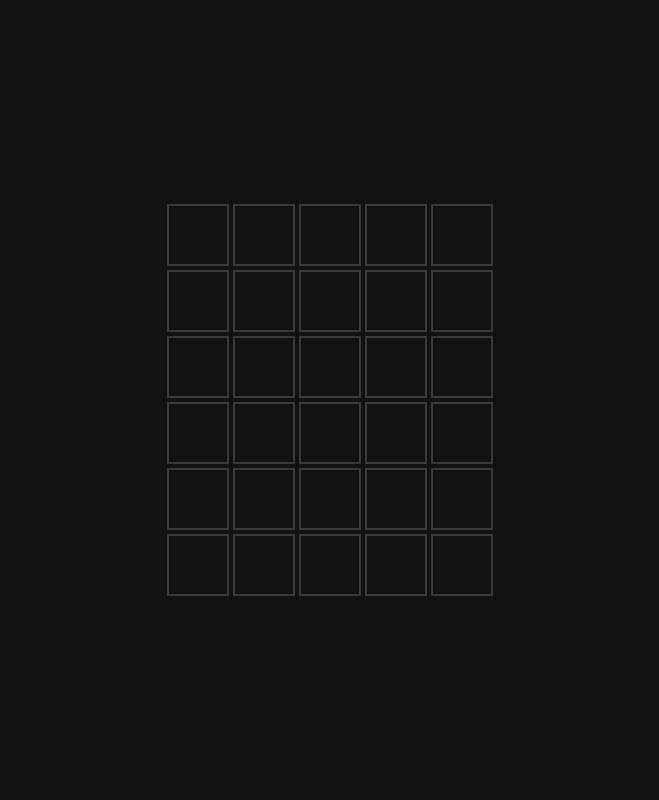
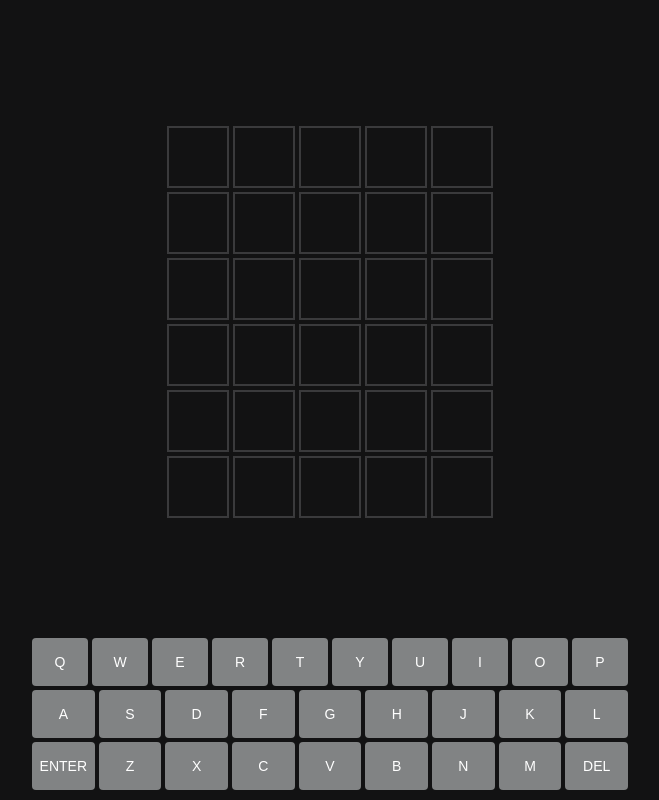
Before and after one commit to marceloschreiber/wordle-clojure, a website: page index.html in a window 1280 px wide. Shown: the whole page, without its empty margins (310-969 px from the left). Drawn offline with Linux system fonts and the light colour scheme.

Commit message:
Add keyboard

```diff
--- a/index.html
+++ b/index.html
@@ -1,5 +1,6 @@
 <html>
   <head>
+    <meta name="viewport" content="width=device-width, initial-scale=1.0, user-scalable=no">
     <script type="text/javascript" src="out/main.js"></script>
     <style>
       body {
@@ -10,6 +11,14 @@
         width: 100%;
         height: 100%;
         display: flex;
+        flex-direction: column;
+        justify-content: center;
+        align-items: center;
+      }
+
+      .board-container {
+        flex-grow: 1;
+        display: flex;
         justify-content: center;
         align-items: center;
       }
@@ -19,7 +28,7 @@
         grid-template-columns: repeat(5, 66px);
       }
 
-      .cell {
+      .board > .cell {
         width: 58px;
         height: 58px;
         border: 2px solid #3a3a3c;
@@ -34,20 +43,64 @@
         text-transform: uppercase;
       }
 
-      .exact {
+      .board > .exact {
         background-color: #6aaa64;
-        color: #fff;
       }
 
-      .misplaced {
+      .board > .misplaced {
         background-color: #c9b458;
-        color: #fff;
       }
 
-      .miss {
+      .board > .miss {
         background-color: #3a3a3c;
+      }
+
+      .keyboard {
+        display: flex;
+        width: 100%;
+        flex-direction: column;
+        align-items: center;
+      }
+
+      .keyboard > .row {
+        display: flex;
+        flex-grow: 1;
+        max-width: 600px;
+        width: 100%;
+      }
+
+      .keyboard-key {
+        text-align: center;
+        flex-grow: 1;
+        margin: 2px;
+        width: 100%;
+        padding: 16px 6px;
+        cursor: pointer;
+        display: block;
+
+        border-radius: 4px;
         color: #fff;
+        font-family: Arial, Helvetica, sans-serif;
+        font-size: 14px;
+        text-transform: uppercase;
       }
+
+      .row > .idle {
+        background-color: rgb(129, 131, 132);
+      }
+
+      .row > .exact {
+        background-color: #6aaa64;
+      }
+
+      .row > .misplaced {
+        background-color: #c9b458;
+      }
+
+      .row > .miss {
+        background-color: #3a3a3c;
+      }
+
     </style>
     <title>Wordle Clone (Simplified)</title>
   </head>
```
Also changed, not shown: out/main.js, 1 other file.
